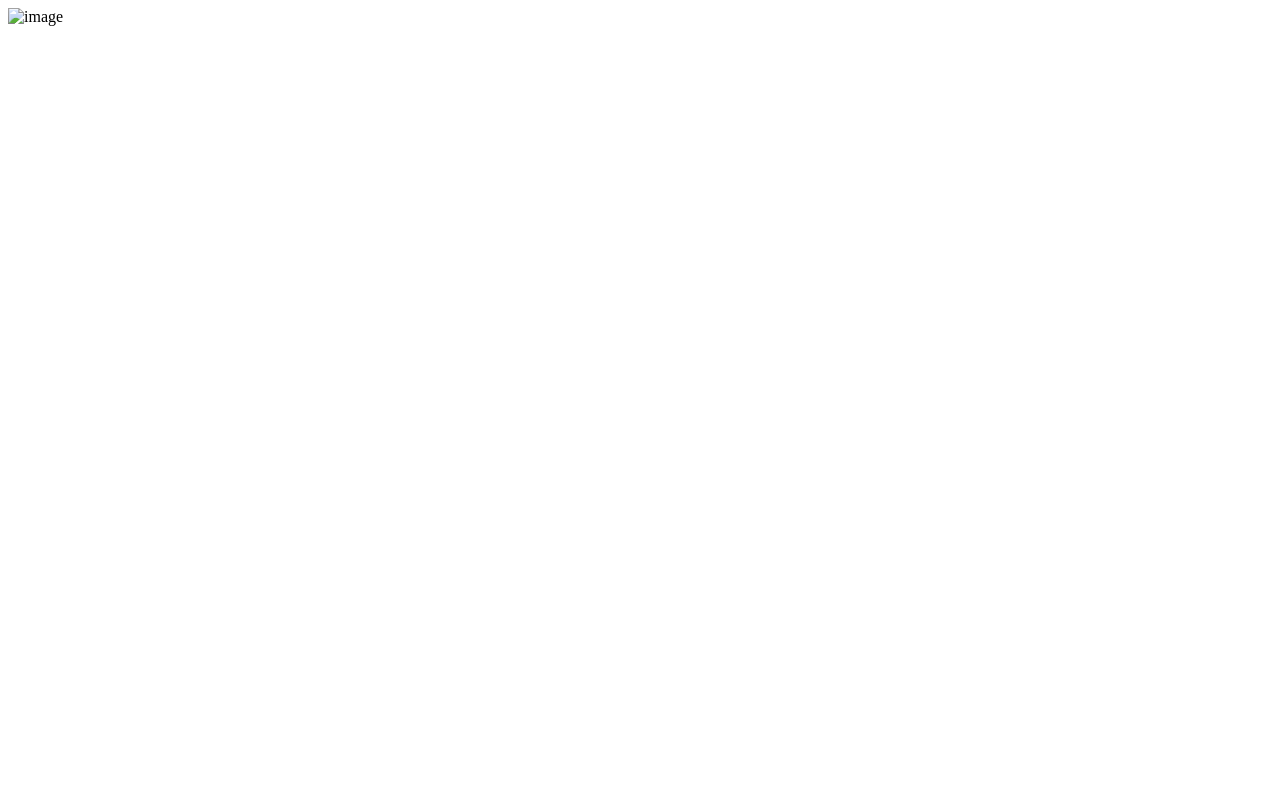
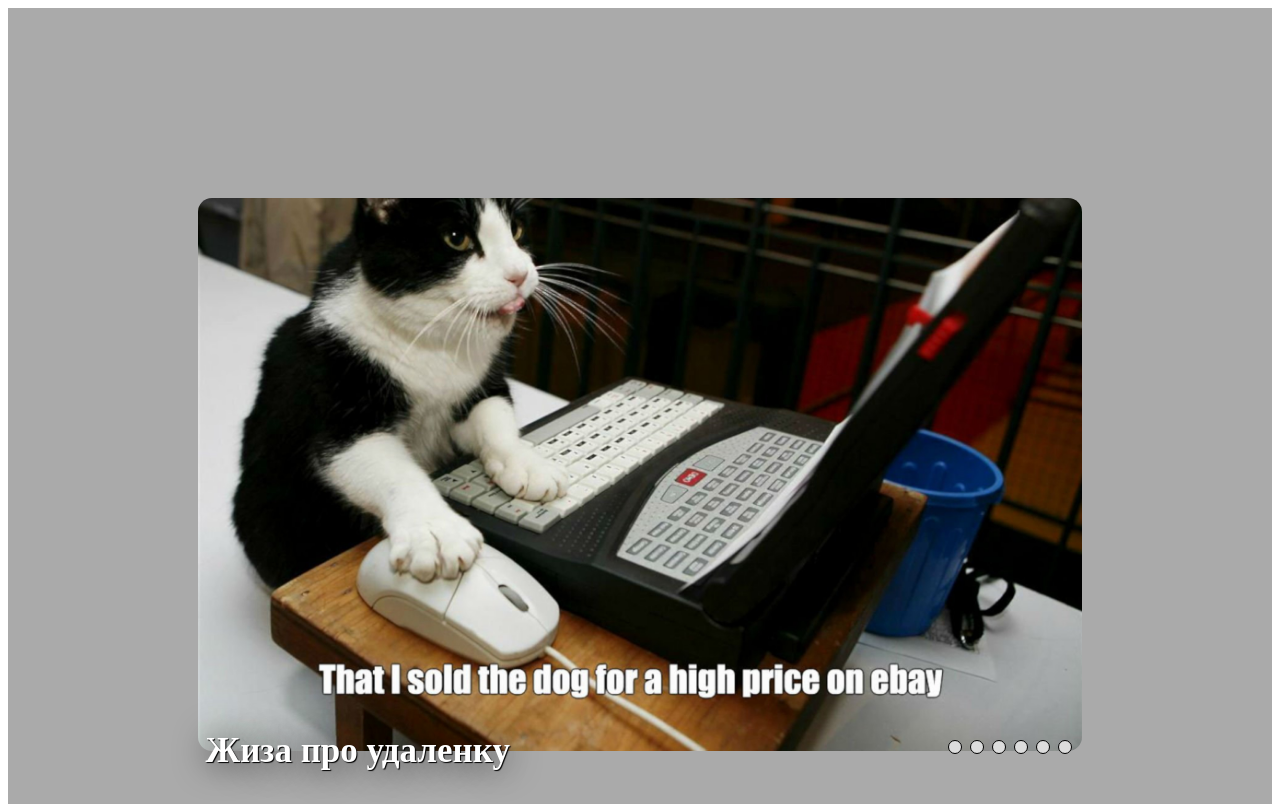
Before and after one commit to devBublik/cssMemSlider, a plain HTML site: page index.html in a window 1280 px wide. Shown: the top 804 px of the page. Drawn offline with Linux system fonts and the light colour scheme.

Commit message:
feat: add slides, styles Sat, Oct 16,2021 23.30 PM

```diff
--- a/index.html
+++ b/index.html
@@ -10,7 +10,36 @@
 <body>
 	<div class="slider">
 		<div class="slider__item">
-			<img src="" alt="image">
+			<img class="slider__img" src="images/1.jpg" alt="image">
+			<h2 class="slider__text">Бедные голодные котики</h2>
+		</div>
+		<div class="slider__item">
+			<img class="slider__img" src="images/2.jpg" alt="image">
+			<h2 class="slider__text">Жиза про удаленку</h2>
+		</div>
+		<div class="slider__item">
+			<img class="slider__img" src="images/3.jpg" alt="image">
+			<h2 class="slider__text">Жиза про удаленку</h2>
+		</div>
+		<div class="slider__item">
+			<img class="slider__img" src="images/4.jpg" alt="image">
+			<h2 class="slider__text">Жиза про удаленку</h2>
+		</div>
+		<div class="slider__item">
+			<img class="slider__img" src="images/5.jpg" alt="image">
+			<h2 class="slider__text">Жиза про удаленку</h2>
+		</div>
+		<div class="slider__item">
+			<img class="slider__img" src="images/6.jpg" alt="image">
+			<h2 class="slider__text">Жиза про удаленку</h2>
+		</div>
+		<div class="slider__dots">
+			<div class="slider__dot" ></div>
+			<div class="slider__dot"></div>
+			<div class="slider__dot" ></div>
+			<div class="slider__dot" ></div>
+			<div class="slider__dot" ></div>
+			<div class="slider__dot" ></div>
 		</div>
 	</div>
 	<script src="main.js"></script>
--- a/main.js
+++ b/main.js
@@ -0,0 +1,37 @@
+/* Индекс слайда по умолчанию */
+let slideIndex = 0;
+let dots = document.querySelectorAll(".slider__dot");
+let slides = document.querySelectorAll(".slider__item");
+let i;
+
+showSlides(slideIndex);
+
+/* Устанавливает текущий слайд */
+function currentSlide(n) {
+    showSlides(slideIndex = n);
+}
+
+/* Основная функция слайдера */
+function showSlides(n) {
+    if (n > slides.length) {
+      slideIndex = 0;
+    }
+    if (n < 1) {
+        slideIndex = slides.length-1;
+    }
+    for (i = 0; i < slides.length; i++) {
+        slides[i].style.display = "none";
+    }
+    for (i = 0; i < dots.length; i++) {
+        dots[i].classList.add('active');
+    }
+    slides[slideIndex - 1].style.display = "block";
+    dots[slideIndex - 1].classList.add('active');
+}
+
+dots.forEach(function (dot, i){
+	dot.addEventListener('click', function(){
+		slideIndex = i;
+		currentSlide(i);
+	});
+});
--- a/style.css
+++ b/style.css
@@ -0,0 +1,84 @@
+.slider{
+    position: relative;
+	height: 100vh;
+    display: flex;
+    align-items: flex-start;
+    justify-content: center;
+	background-color: #aaa;
+	padding-top: 15%;
+}
+/* Картинка мастабируется по отношению к родительскому элементу */
+.slider__img {
+    object-fit: cover;
+    width: 70%;
+    height: auto;
+    border-radius: 14px;
+}
+.slider__item{
+	margin: 0 auto;
+	text-align: center;
+}
+.slider__text {
+    position: absolute;
+    color: #fff;
+    font-size: 35px;
+    /* Выравнивание текста по горизонтали и по вертикали*/
+    left: calc((100vw - 70%) / 2);
+    bottom: 20%;
+    /* transform: translate(-50%, -50%); */
+    /* Тень*/
+    text-shadow: 1px 1px 1px #000, 0 0 1em #000;
+}
+/* Кружочки */
+
+.slider__dot{
+	cursor: pointer;
+    height: 12px;
+    width: 12px;
+    margin: 0 2px;
+    background-color: #ddd;
+    border-radius: 50%;
+    display: inline-block;
+    transition: background-color 0.6s ease;
+	border: 1px solid #000;
+	transition: all .3s;
+
+}
+/* .slider__dot .active{
+	background: #000;
+} */
+.slider__dots {
+    text-align: center;
+	position: absolute;
+	right: calc((100vw - 70%) / 2);
+    bottom: 20%;
+	height: 60px;
+}
+
+
+.slider__dot:hover {
+    background-color: #000;
+}
+/* Анимация слайдов */
+.slider__item {
+    -webkit-animation-name: fade;
+    -webkit-animation-duration: 1.5s;
+    animation-name: fade;
+    animation-duration: 1.5s;
+}
+@-webkit-keyframes fade {
+    from {
+        opacity: .4
+    }
+    to {
+        opacity: 1
+    }
+}
+@keyframes fade {
+    from {
+        opacity: .4
+    }
+    to {
+        opacity: 1
+    }
+}
```
Also changed, not shown: 1.jpg (deleted), 2.jpg (deleted), images/2.jpg (added), images/3.jpg (added), images/5.jpg (added), images/6.jpg (added), 2 other files.
